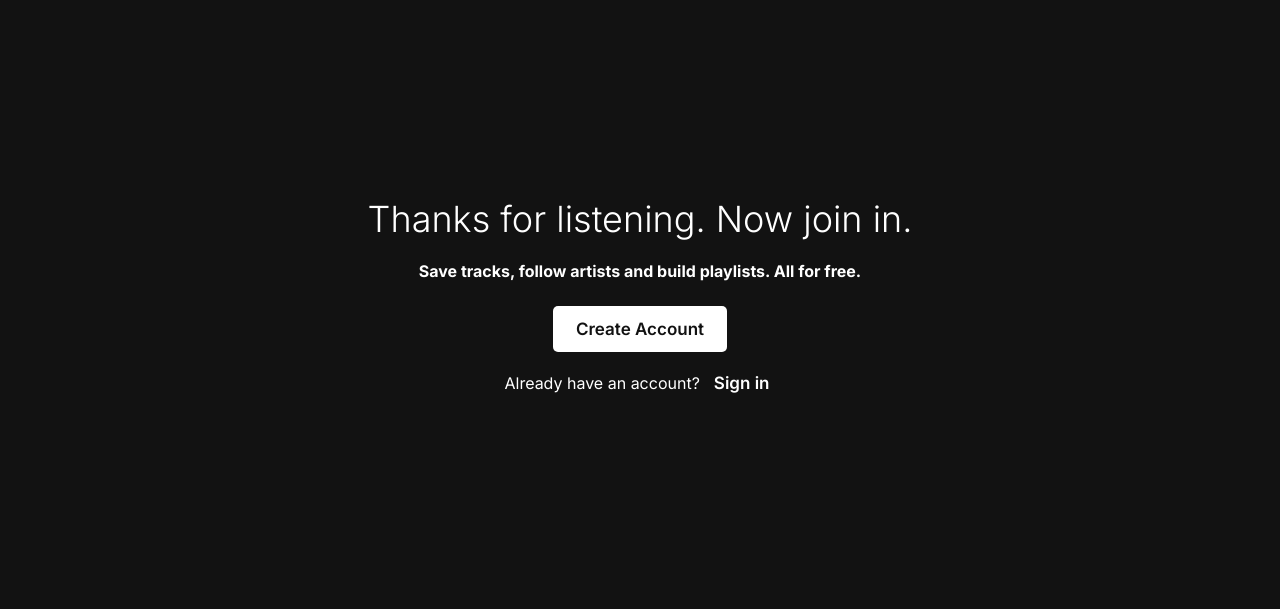
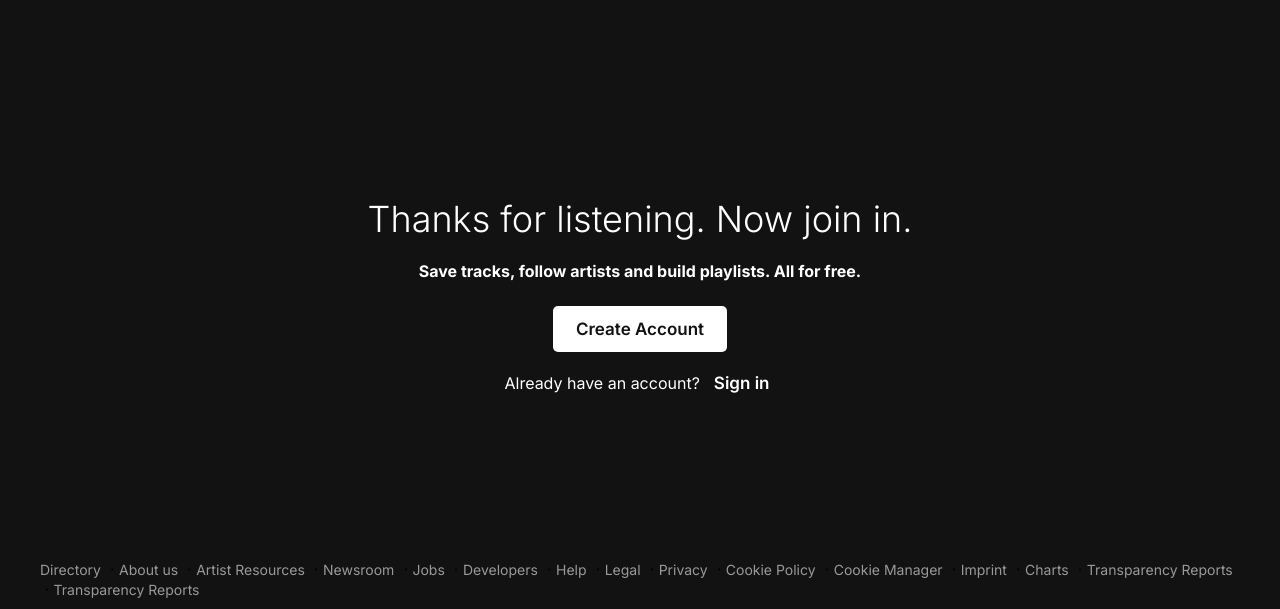
Before and after one commit to g3peo/SoundCloud-HomePage-Clone, a plain HTML site: page index.html in a window 1280 px wide. Shown: the part 1054-1663 px from the top of the page. Before the commit the page ends 1463 px from the top, so only its background shows below. Drawn offline with nearby package versions, Linux system fonts and the light colour scheme; a web font is replaced by a local one.

Commit message:
added footer (needs tweaks to alignment)

```diff
--- a/index.html
+++ b/index.html
@@ -180,6 +180,7 @@
         </div>
     </section>
 
+    <!--sign-up section-->
     <section class="sign-up">
         <div class="sign-up-parent">
             <h2>Thanks for listening. Now join in.</h2>
@@ -193,5 +194,41 @@
             <button class="signin">Sign in</button>
         </div>
     </section>
+
+    <section class="footer">
+        <div class="footer-parent">
+            <div class="footer-content">
+                <a href="https://soundcloud.com/people/directory">Directory</a>
+                &nbsp;·
+                <a href="https://soundcloud.com/company/home">About us</a>
+                &nbsp;·
+                <a href="https://soundcloud.com/getstarted/getheard">Artist Resources</a>
+                &nbsp;·
+                <a href="https://soundcloud.com/company/newsroom">Newsroom</a>
+                &nbsp;·
+                <a href="https://soundcloud.com/jobs">Jobs</a>
+                &nbsp;·
+                <a href="https://developers.soundcloud.com/">Developers</a>
+                &nbsp;·
+                <a href="https://help.soundcloud.com/">Help</a>
+                &nbsp;·
+                <a href="https://soundcloud.com/terms-of-use">Legal</a>
+                &nbsp;·
+                <a href="https://soundcloud.com/pages/privacy">Privacy</a>
+                &nbsp;·
+                <a href="https://soundcloud.com/pages/cookies">Cookie Policy</a>
+                &nbsp;·
+                <a href="https://soundcloud.com/#">Cookie Manager</a>
+                &nbsp;·
+                <a href="https://soundcloud.com/imprint">Imprint</a>
+                &nbsp;·
+                <a href="https://soundcloud.com/charts/top">Charts</a>
+                &nbsp;·
+                <a href="https://soundcloud.com/transparency-reports">Transparency Reports</a>
+                &nbsp;·
+                <a href="https://soundcloud.com/transparency-reports">Transparency Reports</a>
+            </div>
+        </div>
+    </section>
 </body>
 </html>
--- a/styles.css
+++ b/styles.css
@@ -536,3 +536,34 @@ input:focus {
 .signin:hover {
     cursor: pointer;
 }
+
+
+.footer {
+    width: 100%;
+    margin-top: 150px;
+    display: flex;
+    flex-direction: column;
+    align-items: center;
+    justify-content: center;
+}
+
+.footer-parent {
+    width: 1200px;
+    height: 50px;
+    display: flex;
+    align-items: center;
+    flex-direction: column;
+}
+
+
+
+.footer-content a {
+    text-decoration: none;
+    color: rgb(153, 153, 153);
+    font-size: 14px;
+}
+
+.footer-content a:hover {
+    text-decoration: underline;
+    color: rgb(72, 72, 72);
+}
```
